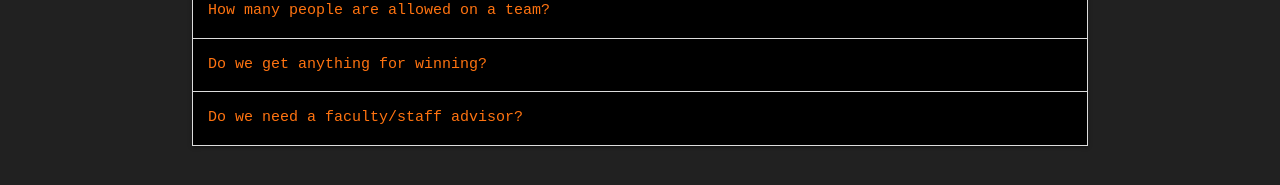
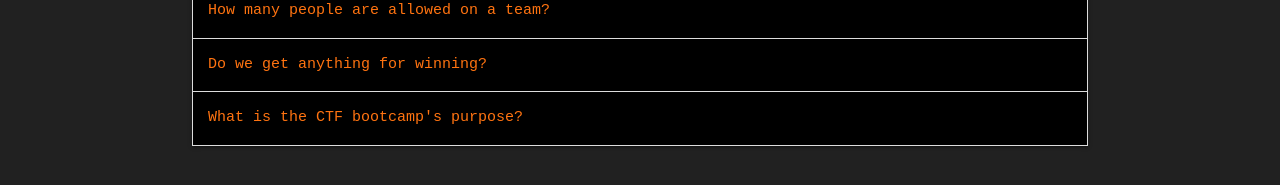
Before and after one commit to CUCyber/cuctf.io, a Jekyll site: the page built from faqs.html, in a window 1280 px wide. Shown: the part 464-649 px from the top of the page. Built offline with Jekyll 4.4.1, drawn with Linux system fonts in a browser that asks for light colours; nearby versions of some CDN libraries; some web fonts are replaced.

Commit message:
Additional Question added to FAQ

```diff
--- a/faqs.html
+++ b/faqs.html
@@ -26,8 +26,10 @@
       <div class="collapsible-body"><span>Yes! We'll announce the prizes and update this FAQ once we have more information on awards.</span></div>
     </li>
     <li>
-      <div class="collapsible-header black clemson-orange-text">Do we need a faculty/staff advisor?</div>
-      <div class="collapsible-body"><span>An advisor is not necessary to participate in CUCTF but having an advisor attend the event is strongly encouraged. They will have the opportunity to participate in a few activities, including the CTF Bootcamp, during the competition.</span></div>
+      <div class="collapsible-header black clemson-orange-text">What is the CTF bootcamp's purpose?</div>
+      <div class="collapsible-body"><span> The CTF bootcamp serves to allow university clubs to bring additional members to CUCTF 2020. These additional members will have the oppertunity to have a "CTF experience"
+                                           reguardless of their background in cyber security. The CTF bootcamp will contain basic CTF problems with
+                                           CU Cyber mentors ready to assist whenever needed! </span></div>
     </li>
   </ul>
 </div>
```
